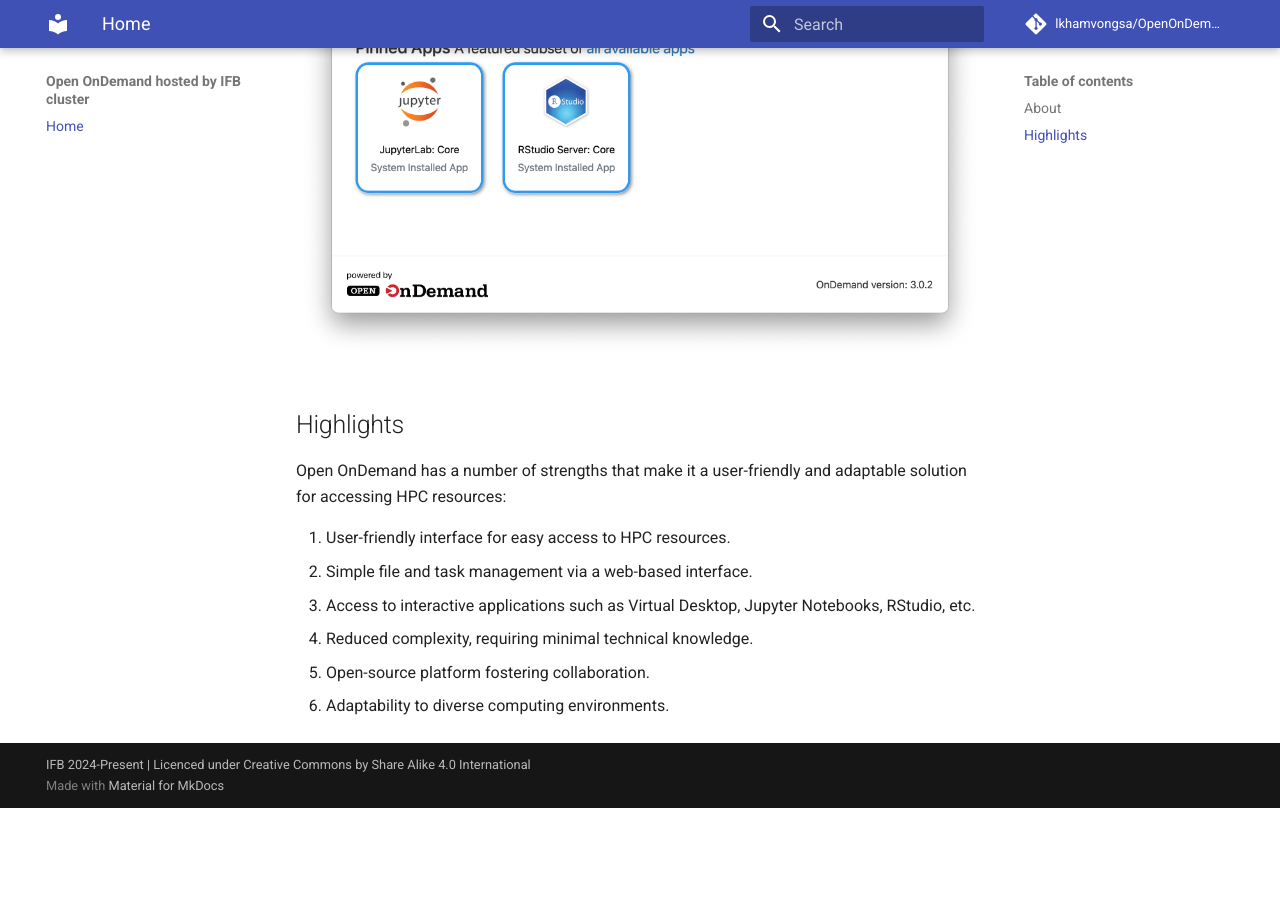
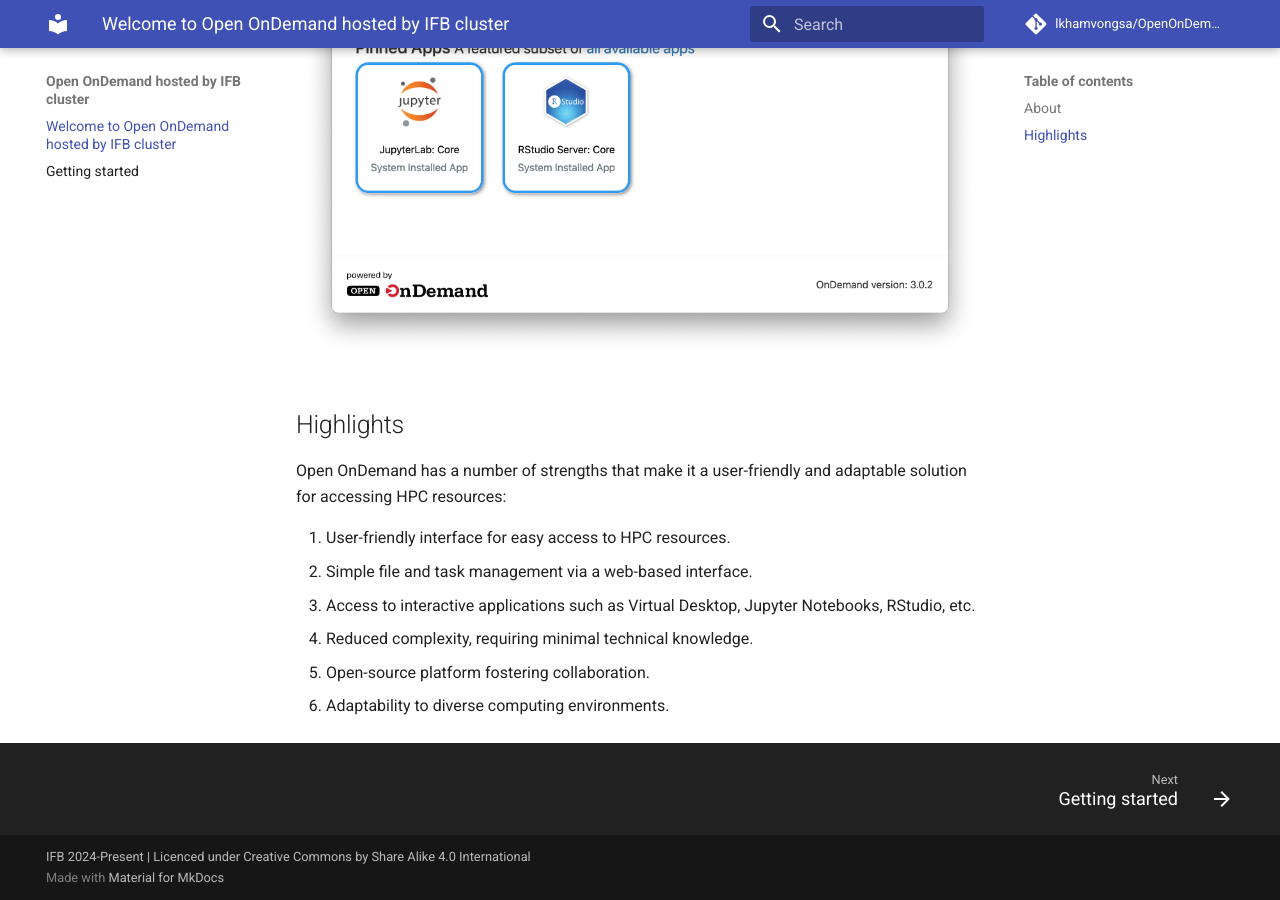
Before and after one commit to lkhamvongsa/OpenOnDemandDoc, an MkDocs documentation site: the page built from docs/index.md, in a window 1280 px wide and 900 px high, scrolled down 639 px. Built offline with MkDocs 1.6.1 and Material for MkDocs 9.7.7, drawn with Linux system fonts in a browser that asks for light colours; comment, search, counter and statistics services are not loaded; before the commit the page ends 1447 px from its top, so only the background shows below that; some of the changed lines change nothing that is shown.

Commit message:
add Getting started page & png related

```diff
--- /dev/null
+++ b/docs/Getting_started.md
@@ -0,0 +1,33 @@
+# Getting started
+
+To connect to Open OnDemand, visit https://ondemand.cluster.france-bioinformatique.fr
+
+The first page of IFB Open OnDemand will bring you to a login prompt. Use your IFB cluster account to login.
+
+![Login](https://raw.githubusercontent.com/lkhamvongsa/OpenOnDemandDoc/main/docs/assets/img/Login.png)
+
+## Features
+
+Once you have logged into IFB Open OnDemand, the landing page will display several tabs across the top, including **Files**, **Jobs**, **Clusters** (shell access), **Interactive Apps**, and **My Interactive Sessions**. In the center of the page, direct links to popular interactive apps are prominently featured for easy access.
+
+![Homepage](https://raw.githubusercontent.com/lkhamvongsa/OpenOnDemandDoc/main/docs/assets/img/OpenOnDemand_home_IFB.png)
+
+## Files
+
+The File menu lets you view and use files in different file spaces: your home directory and the projects directory (/shared/projects).
+Selecting one of the file spaces takes you to a page that lets you navigate through the space in a graphical frame similar to a file browser on a personal computer. From here you can download, upload, create, delete and open files.
+
+![Files](https://raw.githubusercontent.com/lkhamvongsa/OpenOnDemandDoc/main/docs/assets/img/Files.png)
+
+
+!!! Warning "Attention"
+
+    The projects space contains all the "projects" directories hosted on the infrastructure. When you do not have access to a project, you will see an Error message like the one in the image below.
+
+![Project_acces_denied](https://raw.githubusercontent.com/lkhamvongsa/OpenOnDemandDoc/main/docs/assets/img/Projects_acces_denied.png)
+
+!!! Tips
+
+    Use the text box filter to find your project quickly.
+
+![Project_filter](https://raw.githubusercontent.com/lkhamvongsa/OpenOnDemandDoc/main/docs/assets/img/Projects_filter.png)
--- a/mkdocs.yml
+++ b/mkdocs.yml
@@ -25,5 +25,5 @@
       alternate_style: true
 
 # page tree
-nav:
-    - Home: index.md
+#nav:
+#    - Home: index.md
```
Also changed, not shown: docs/assets/img/Files.png (added), docs/assets/img/Login.png (added), docs/assets/img/Projects_acces_denied.png (added), docs/assets/img/Projects_filter.jpg (added), 1 other file.
